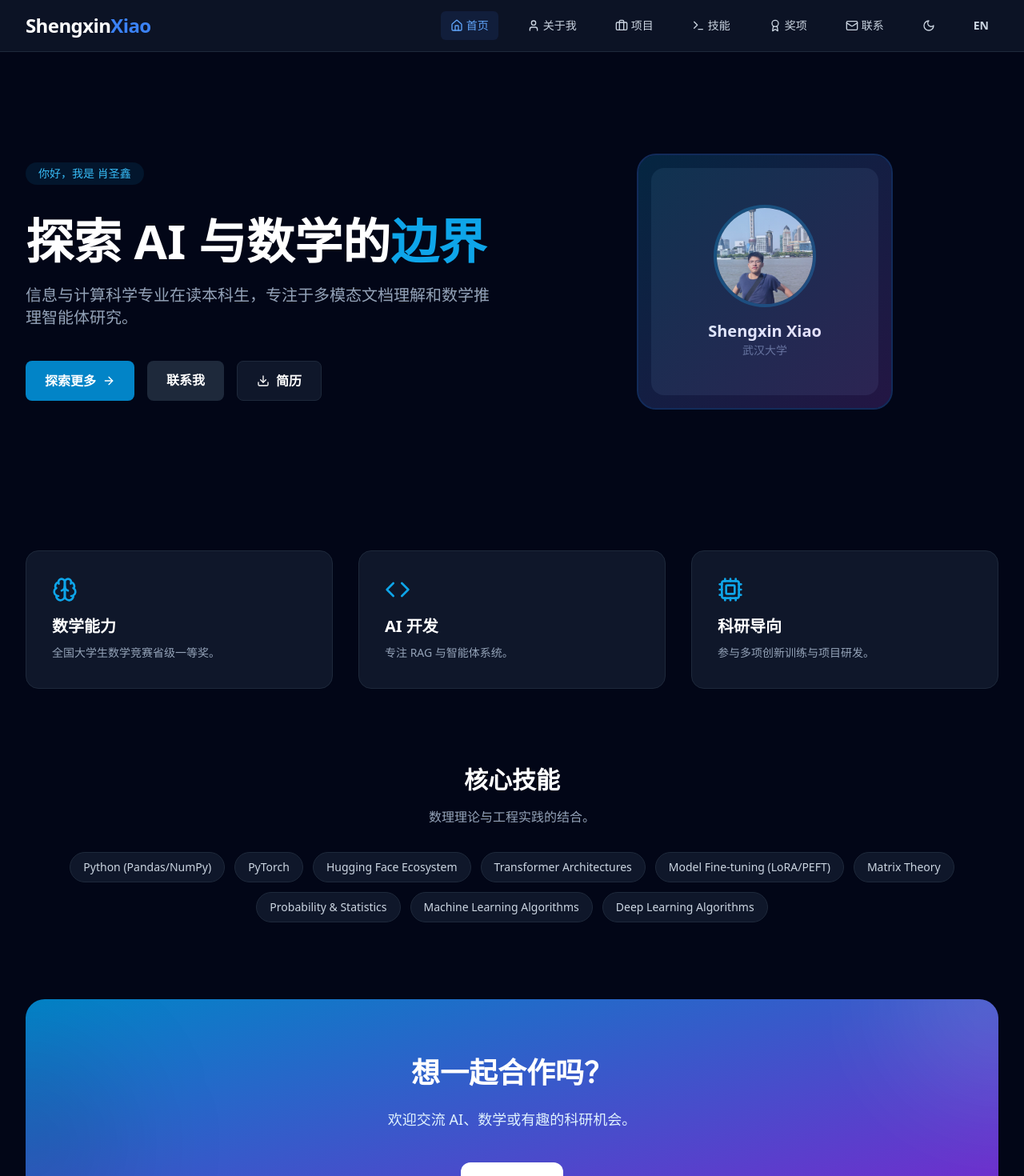
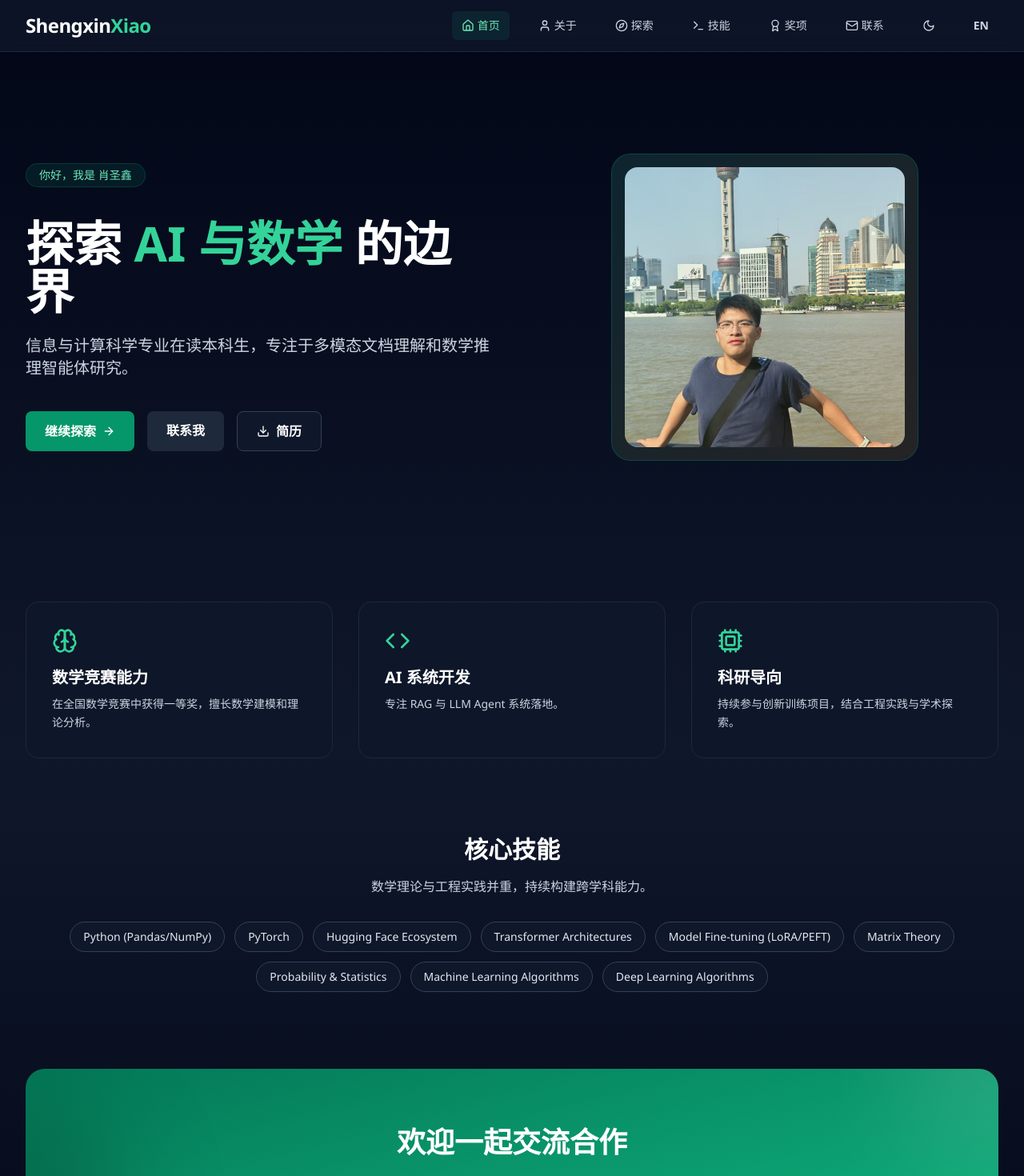
Before and after one commit to Leionel/Leionel.github.io, a React (Vite) app: page / in a window 1280 px wide. Shown: the top 1470 px of the page at 80% size. Built offline with nearby package versions, Linux system fonts and the light colour scheme.

Commit message:
feat: update exploration page with projects and use personal photo exactly powered by GPT-5.3 Codex

```diff
--- a/src/App.tsx
+++ b/src/App.tsx
@@ -2,7 +2,6 @@ import { HashRouter as Router, Routes, Route } from 'react-router-dom';
 import Layout from './components/Layout';
 import Home from './pages/Home';
 import About from './pages/About';
-import Projects from './pages/Projects';
 import Exploration from './pages/Exploration';
 import Awards from './pages/Awards';
 import Skills from './pages/Skills';
@@ -17,8 +16,8 @@ const App = () => {
           <Routes>
             <Route path="/" element={<Home />} />
             <Route path="/about" element={<About />} />
-            <Route path="/projects" element={<Projects />} />
-        <Route path="/exploration" element={<Exploration />} />
+            <Route path="/projects" element={<Exploration />} />
+            <Route path="/exploration" element={<Exploration />} />
             <Route path="/awards" element={<Awards />} />
             <Route path="/skills" element={<Skills />} />
             <Route path="/contact" element={<Contact />} />
--- a/src/components/Header.tsx
+++ b/src/components/Header.tsx
@@ -1,6 +1,6 @@
 import React from 'react';
 import { Link, useLocation } from 'react-router-dom';
-import { Home, User, Briefcase, Award, Mail, Menu, X, Terminal, Sun, Moon } from 'lucide-react';
+import { Home, User, Compass, Award, Mail, Menu, X, Terminal, Sun, Moon } from 'lucide-react';
 import { useLanguage } from '../contexts/language';
 import { useTheme } from '../hooks/useTheme';
 
@@ -8,12 +8,12 @@ const Header = () => {
   const [isOpen, setIsOpen] = React.useState(false);
   const location = useLocation();
   const { isZh, toggleLanguage } = useLanguage();
-  const { theme, toggleTheme, isDark } = useTheme();
+  const { toggleTheme, isDark } = useTheme();
 
   const navLinks = [
     { name: isZh ? '首页' : 'Home', path: '/', icon: <Home className="w-4 h-4" /> },
-    { name: isZh ? '关于我' : 'About', path: '/about', icon: <User className="w-4 h-4" /> },
-    { name: isZh ? '项目' : 'Projects', path: '/projects', icon: <Briefcase className="w-4 h-4" /> },
+    { name: isZh ? '关于' : 'About', path: '/about', icon: <User className="w-4 h-4" /> },
+    { name: isZh ? '探索' : 'Exploration', path: '/exploration', icon: <Compass className="w-4 h-4" /> },
     { name: isZh ? '技能' : 'Skills', path: '/skills', icon: <Terminal className="w-4 h-4" /> },
     { name: isZh ? '奖项' : 'Awards', path: '/awards', icon: <Award className="w-4 h-4" /> },
     { name: isZh ? '联系' : 'Contact', path: '/contact', icon: <Mail className="w-4 h-4" /> },
@@ -22,12 +22,12 @@ const Header = () => {
   const isActive = (path: string) => location.pathname === path;
 
   return (
-    <header className="fixed top-0 left-0 w-full z-50 bg-slate-900/80 backdrop-blur-md border-b border-slate-800">
+    <header className="fixed top-0 left-0 w-full z-50 bg-slate-900/85 backdrop-blur-md border-b border-slate-800">
       <div className="max-w-7xl mx-auto px-4 sm:px-6 lg:px-8">
         <div className="flex justify-between items-center h-16">
           <div className="flex-shrink-0">
             <Link to="/" className="text-2xl font-bold text-white tracking-tight">
-              Shengxin<span className="text-blue-500">Xiao</span>
+              Shengxin<span className="text-primary-400">Xiao</span>
             </Link>
           </div>
 
@@ -38,7 +38,7 @@ const Header = () => {
                 to={link.path}
                 className={`flex items-center space-x-1 px-3 py-2 rounded-md text-sm font-medium transition-colors ${
                   isActive(link.path)
-                    ? 'text-blue-400 bg-blue-500/10'
+                    ? 'text-primary-300 bg-primary-500/10'
                     : 'text-slate-300 hover:text-white hover:bg-slate-800'
                 }`}
               >
@@ -49,12 +49,14 @@ const Header = () => {
             <button
               onClick={toggleTheme}
               className="px-3 py-2 rounded-md text-sm font-semibold text-slate-300 hover:text-white hover:bg-slate-800 transition-colors"
+              aria-label="Toggle Theme"
             >
               {isDark ? <Sun className="w-4 h-4" /> : <Moon className="w-4 h-4" />}
             </button>
             <button
               onClick={toggleLanguage}
               className="px-3 py-2 rounded-md text-sm font-semibold text-slate-300 hover:text-white hover:bg-slate-800 transition-colors"
+              aria-label="Toggle Language"
             >
               {isZh ? 'EN' : '中文'}
             </button>
@@ -64,18 +66,21 @@ const Header = () => {
             <button
               onClick={toggleTheme}
               className="px-3 py-2 rounded-md text-sm font-semibold text-slate-300 hover:text-white hover:bg-slate-800 transition-colors"
+              aria-label="Toggle Theme"
             >
               {isDark ? <Sun className="w-4 h-4" /> : <Moon className="w-4 h-4" />}
             </button>
             <button
               onClick={toggleLanguage}
               className="px-3 py-2 rounded-md text-sm font-semibold text-slate-300 hover:text-white hover:bg-slate-800 transition-colors"
+              aria-label="Toggle Language"
             >
               {isZh ? 'EN' : '中'}
             </button>
             <button
               onClick={() => setIsOpen(!isOpen)}
               className="inline-flex items-center justify-center p-2 rounded-md text-slate-400 hover:text-white hover:bg-slate-800 focus:outline-none"
+              aria-label="Toggle Menu"
             >
               {isOpen ? <X className="w-6 h-6" /> : <Menu className="w-6 h-6" />}
             </button>
@@ -93,7 +98,7 @@ const Header = () => {
                 onClick={() => setIsOpen(false)}
                 className={`flex items-center space-x-2 px-3 py-2 rounded-md text-base font-medium transition-colors ${
                   isActive(link.path)
-                    ? 'text-blue-400 bg-blue-500/10'
+                    ? 'text-primary-300 bg-primary-500/10'
                     : 'text-slate-300 hover:text-white hover:bg-slate-800'
                 }`}
               >
@@ -101,12 +106,6 @@ const Header = () => {
                 <span>{link.name}</span>
               </Link>
             ))}
-            <button
-              onClick={toggleTheme}
-              className="flex items-center space-x-2 px-3 py-2 rounded-md text-base font-semibold text-slate-300 hover:text-white hover:bg-slate-800 transition-colors"
-            >
-              {isDark ? <Sun className="w-4 h-4" /> : <Moon className="w-4 h-4" />}
-            </button>
           </div>
         </div>
       )}
--- a/src/components/Layout.tsx
+++ b/src/components/Layout.tsx
@@ -8,7 +8,7 @@ interface LayoutProps {
 
 const Layout = ({ children }: LayoutProps) => {
   return (
-    <div className="min-h-screen bg-slate-950 text-slate-100 flex flex-col">
+    <div className="min-h-screen bg-gradient-to-b from-slate-950 via-slate-900 to-slate-950 text-slate-100 flex flex-col">
       <Header />
       <main className="flex-grow pt-16">
         <div className="max-w-7xl mx-auto px-4 sm:px-6 lg:px-8 py-12 animate-in fade-in duration-700">
--- a/src/index.css
+++ b/src/index.css
@@ -6,6 +6,14 @@ body {
   margin: 0;
   min-width: 320px;
   min-height: 100vh;
+  color: #e2e8f0;
+  background:
+    radial-gradient(circle at 10% 15%, rgba(16, 185, 129, 0.14), transparent 35%),
+    radial-gradient(circle at 85% 20%, rgba(245, 158, 11, 0.1), transparent 30%),
+    #020617;
+  font-family: 'Segoe UI', 'PingFang SC', 'Microsoft YaHei', sans-serif;
+  -webkit-font-smoothing: antialiased;
+  text-rendering: optimizeLegibility;
 }
 
 #root {
--- a/src/pages/Home.tsx
+++ b/src/pages/Home.tsx
@@ -1,8 +1,9 @@
+import { ArrowRight, Download, Brain, Code, Cpu } from 'lucide-react';
+import { Link } from 'react-router-dom';
 import personalData from '../data/personal.json';
 import skillsData from '../data/skills.json';
-import { ArrowRight, Download, Brain, Code, Cpu, User } from 'lucide-react';
-import { Link } from 'react-router-dom';
 import { useLanguage } from '../contexts/language';
+import profilePhoto from '../assets/profile-photo.jpg';
 
 const Home = () => {
   const resumeUrl = `${import.meta.env.BASE_URL}resume.pdf`;
@@ -12,25 +13,27 @@ const Home = () => {
     <div className="space-y-24">
       <section className="flex flex-col md:flex-row items-center justify-between py-12 md:py-20 gap-12">
         <div className="flex-1 space-y-6 text-center md:text-left">
-          <div className="inline-block px-4 py-1 rounded-full bg-primary-500/10 text-primary-400 text-sm font-medium mb-4">
+          <div className="inline-block px-4 py-1 rounded-full bg-primary-500/10 text-primary-300 text-sm font-medium mb-4 border border-primary-500/20">
             {isZh ? `你好，我是 ${personalData.nameZh}` : `Hello, I'm ${personalData.name}`}
           </div>
           <h1 className="text-4xl md:text-6xl font-extrabold text-white leading-tight">
             {isZh ? (
-              <>探索 AI 与数学的<span className="text-primary-500">边界</span></>
+              <>
+                探索 <span className="text-primary-400">AI 与数学</span> 的边界
+              </>
             ) : (
-              <>Exploring the <span className="text-primary-500">Frontiers</span> of AI & Math.</>
+              <>
+                Exploring the <span className="text-primary-400">Frontiers</span> of AI & Math.
+              </>
             )}
           </h1>
-          <p className="text-slate-400 text-lg md:text-xl max-w-2xl">
-            {isZh ? personalData.bioZh : personalData.bio}
-          </p>
+          <p className="text-slate-300 text-lg md:text-xl max-w-2xl">{isZh ? personalData.bioZh : personalData.bio}</p>
           <div className="flex flex-wrap gap-4 justify-center md:justify-start pt-4">
             <Link
               to="/exploration"
               className="px-6 py-3 bg-primary-600 hover:bg-primary-700 text-white font-semibold rounded-lg transition-all flex items-center space-x-2"
             >
-              <span>{isZh ? '探索更多' : 'Explore More'}</span>
+              <span>{isZh ? '继续探索' : 'Explore More'}</span>
               <ArrowRight className="w-4 h-4" />
             </Link>
             <Link
@@ -41,7 +44,7 @@ const Home = () => {
             </Link>
             <a
               href={resumeUrl}
-              className="px-6 py-3 bg-slate-900 hover:bg-slate-800 border border-slate-800 hover:border-blue-500/50 text-white font-semibold rounded-lg transition-all flex items-center space-x-2"
+              className="px-6 py-3 bg-slate-900 hover:bg-slate-800 border border-slate-700 hover:border-primary-500/50 text-white font-semibold rounded-lg transition-all flex items-center space-x-2"
               download
             >
               <Download className="w-4 h-4" />
@@ -51,18 +54,10 @@ const Home = () => {
         </div>
 
         <div className="flex-1 relative flex justify-center">
-          <div className="w-64 h-64 md:w-80 md:h-80 bg-gradient-to-br from-primary-500/20 to-secondary-500/20 rounded-full blur-3xl absolute -z-10 animate-pulse"></div>
-          <div className="w-64 h-64 md:w-80 md:h-80 border-2 border-blue-500/30 rounded-3xl overflow-hidden p-4 relative group">
-            <div className="absolute inset-0 bg-gradient-to-br from-primary-500/20 to-secondary-500/20 pointer-events-none group-hover:from-primary-500/40 group-hover:to-secondary-500/40 transition-colors"></div>
-            <div className="w-full h-full bg-slate-900 rounded-2xl flex flex-col items-center justify-center p-8 text-center space-y-4">
-              <div className="w-24 h-24 md:w-32 md:h-32 rounded-full overflow-hidden border-4 border-primary-500/30">
-                <img src="./我的照片.jpg" alt="Personal Photo" className="w-full h-full object-cover" />
-              </div>
-              <div>
-                <h3 className="text-xl font-bold text-white">{personalData.name}</h3>
-                <p className="text-slate-500 text-sm">{isZh ? personalData.education.universityZh : personalData.education.university}</p>
-              </div>
-            </div>
+          <div className="w-72 h-72 md:w-96 md:h-96 bg-gradient-to-br from-primary-500/30 to-secondary-500/20 rounded-full blur-3xl absolute -z-10 animate-pulse"></div>
+          <div className="w-72 h-72 md:w-96 md:h-96 border border-primary-500/30 rounded-3xl overflow-hidden p-4 relative group bg-slate-900/80">
+            <div className="absolute inset-0 bg-gradient-to-br from-primary-500/10 to-secondary-500/10 pointer-events-none group-hover:from-primary-500/20 group-hover:to-secondary-500/20 transition-colors"></div>
+            <img src={profilePhoto} alt="Personal Photo" className="w-full h-full rounded-2xl object-cover" />
           </div>
         </div>
       </section>
@@ -70,25 +65,25 @@ const Home = () => {
       <section className="grid grid-cols-1 md:grid-cols-3 gap-8">
         {[
           {
-            icon: <Brain className="w-8 h-8 text-primary-500" />,
-            title: isZh ? '数学能力' : 'Math Expert',
-            desc: isZh ? '全国大学生数学竞赛省级一等奖。' : 'First Prize in National Math Competition.',
+            icon: <Brain className="w-8 h-8 text-primary-400" />,
+            title: isZh ? '数学竞赛能力' : 'Math Expert',
+            desc: isZh ? '在全国数学竞赛中获得一等奖，擅长数学建模和理论分析。' : 'First Prize in National Math Competition.',
           },
           {
-            icon: <Code className="w-8 h-8 text-primary-500" />,
-            title: isZh ? 'AI 开发' : 'AI Developer',
-            desc: isZh ? '专注 RAG 与智能体系统。' : 'Focus on RAG and LLM Agent systems.',
+            icon: <Code className="w-8 h-8 text-primary-400" />,
+            title: isZh ? 'AI 系统开发' : 'AI Developer',
+            desc: isZh ? '专注 RAG 与 LLM Agent 系统落地。' : 'Focus on RAG and LLM Agent systems.',
           },
           {
-            icon: <Cpu className="w-8 h-8 text-primary-500" />,
+            icon: <Cpu className="w-8 h-8 text-primary-400" />,
             title: isZh ? '科研导向' : 'Research Focused',
-            desc: isZh ? '参与多项创新训练与项目研发。' : 'Core member of innovative training programs.',
+            desc: isZh ? '持续参与创新训练项目，结合工程实践与学术探索。' : 'Core member of innovative training programs.',
           },
         ].map((item, i) => (
-          <div key={i} className="p-8 rounded-2xl bg-slate-900 border border-slate-800 hover:border-primary-500/50 transition-colors group">
+          <div key={i} className="p-8 rounded-2xl bg-slate-900/90 border border-slate-800 hover:border-primary-500/50 transition-colors group">
             <div className="mb-4 group-hover:scale-110 transition-transform">{item.icon}</div>
             <h3 className="text-xl font-bold text-white mb-2">{item.title}</h3>
-            <p className="text-slate-400 text-sm leading-relaxed">{item.desc}</p>
+            <p className="text-slate-300 text-sm leading-relaxed">{item.desc}</p>
           </div>
         ))}
       </section>
@@ -96,13 +91,13 @@ const Home = () => {
       <section className="space-y-8">
         <div className="text-center max-w-2xl mx-auto space-y-4">
           <h2 className="text-3xl font-bold text-white">{isZh ? '核心技能' : 'Core Skills'}</h2>
-          <p className="text-slate-400">{isZh ? '数理理论与工程实践的结合。' : 'A blend of mathematical theory and engineering practice.'}</p>
+          <p className="text-slate-300">{isZh ? '数学理论与工程实践并重，持续构建跨学科能力。' : 'A blend of mathematical theory and engineering practice.'}</p>
         </div>
         <div className="flex flex-wrap justify-center gap-3">
           {skillsData[0].skills.concat(skillsData[1].skills).map((skill, i) => (
             <span
               key={i}
-              className="px-4 py-2 bg-slate-900 border border-slate-800 rounded-full text-slate-300 text-sm hover:text-white hover:border-primary-500/50 transition-all cursor-default"
+              className="px-4 py-2 bg-slate-900 border border-slate-700 rounded-full text-slate-200 text-sm hover:text-white hover:border-primary-500/50 transition-all cursor-default"
             >
               {skill.name}
             </span>
@@ -110,21 +105,19 @@ const Home = () => {
         </div>
       </section>
 
-      <section className="p-12 rounded-3xl bg-gradient-to-br from-primary-600 to-secondary-700 text-center space-y-6 overflow-hidden relative">
+      <section className="p-12 rounded-3xl bg-gradient-to-br from-primary-700 to-primary-500 text-center space-y-6 overflow-hidden relative">
         <div className="absolute top-0 right-0 w-64 h-64 bg-white/10 rounded-full -mr-32 -mt-32 blur-3xl"></div>
-        <div className="absolute bottom-0 left-0 w-64 h-64 bg-black/10 rounded-full -ml-32 -mb-32 blur-3xl"></div>
-        <h2 className="text-3xl md:text-4xl font-bold text-white relative z-10">
-          {isZh ? '想一起合作吗？' : 'Interested in Collaboration?'}
-        </h2>
-        <p className="text-primary-100 text-lg relative z-10 max-w-xl mx-auto">
-          {isZh ? '欢迎交流 AI、数学或有趣的科研机会。' : "Let's talk about AI, Math, or interesting research opportunities."}
+        <div className="absolute bottom-0 left-0 w-64 h-64 bg-black/20 rounded-full -ml-32 -mb-32 blur-3xl"></div>
+        <h2 className="text-3xl md:text-4xl font-bold text-white relative z-10">{isZh ? '欢迎一起交流合作' : 'Interested in Collaboration?'}</h2>
+        <p className="text-emerald-100 text-lg relative z-10 max-w-xl mx-auto">
+          {isZh ? '欢迎交流 AI、数学和有趣的研究方向。' : "Let's talk about AI, Math, or interesting research opportunities."}
         </p>
         <div className="pt-4 relative z-10">
           <Link
             to="/contact"
-            className="px-8 py-4 bg-white text-primary-600 font-bold rounded-xl hover:shadow-xl transition-all inline-block"
+            className="px-8 py-4 bg-white text-primary-700 font-bold rounded-xl hover:shadow-xl transition-all inline-block"
           >
-            {isZh ? '开始联系' : 'Get In Touch'}
+            {isZh ? '联系我' : 'Get In Touch'}
           </Link>
         </div>
       </section>
--- a/tailwind.config.js
+++ b/tailwind.config.js
@@ -1,8 +1,8 @@
 /** @type {import('tailwindcss').Config} */
 
 export default {
-  darkMode: "class",
-  content: ["./index.html", "./src/**/*.{js,ts,jsx,tsx}"],
+  darkMode: 'class',
+  content: ['./index.html', './src/**/*.{js,ts,jsx,tsx}'],
   theme: {
     container: {
       center: true,
@@ -10,32 +10,32 @@ export default {
     extend: {
       colors: {
         primary: {
-          50: '#f0f9ff',
-          100: '#e0f2fe',
-          200: '#bae6fd',
-          300: '#7dd3fc',
-          400: '#38bdf8',
-          500: '#0ea5e9',
-          600: '#0284c7',
-          700: '#0369a1',
-          800: '#075985',
-          900: '#0c4a6e',
+          50: '#ecfdf5',
+          100: '#d1fae5',
+          200: '#a7f3d0',
+          300: '#6ee7b7',
+          400: '#34d399',
+          500: '#10b981',
+          600: '#059669',
+          700: '#047857',
+          800: '#065f46',
+          900: '#064e3b',
         },
         secondary: {
-          50: '#faf5ff',
-          100: '#f3e8ff',
-          200: '#e9d5ff',
-          300: '#d8b4fe',
-          400: '#c084fc',
-          500: '#a855f7',
-          600: '#9333ea',
-          700: '#7e22ce',
-          800: '#6b21a8',
-          900: '#581c87',
+          50: '#fffbeb',
+          100: '#fef3c7',
+          200: '#fde68a',
+          300: '#fcd34d',
+          400: '#fbbf24',
+          500: '#f59e0b',
+          600: '#d97706',
+          700: '#b45309',
+          800: '#92400e',
+          900: '#78350f',
         },
       },
       animation: {
-        'float': 'float 6s ease-in-out infinite',
+        float: 'float 6s ease-in-out infinite',
         'pulse-slow': 'pulse 3s cubic-bezier(0.4, 0, 0.6, 1) infinite',
       },
       keyframes: {
```
Also changed, not shown: src/components/Footer.tsx (+9 -8 lines), src/pages/Exploration.tsx (+88 -52 lines), src/assets/profile-photo.jpg (added), 1 other file (tests, documents, lock files or other folders).
